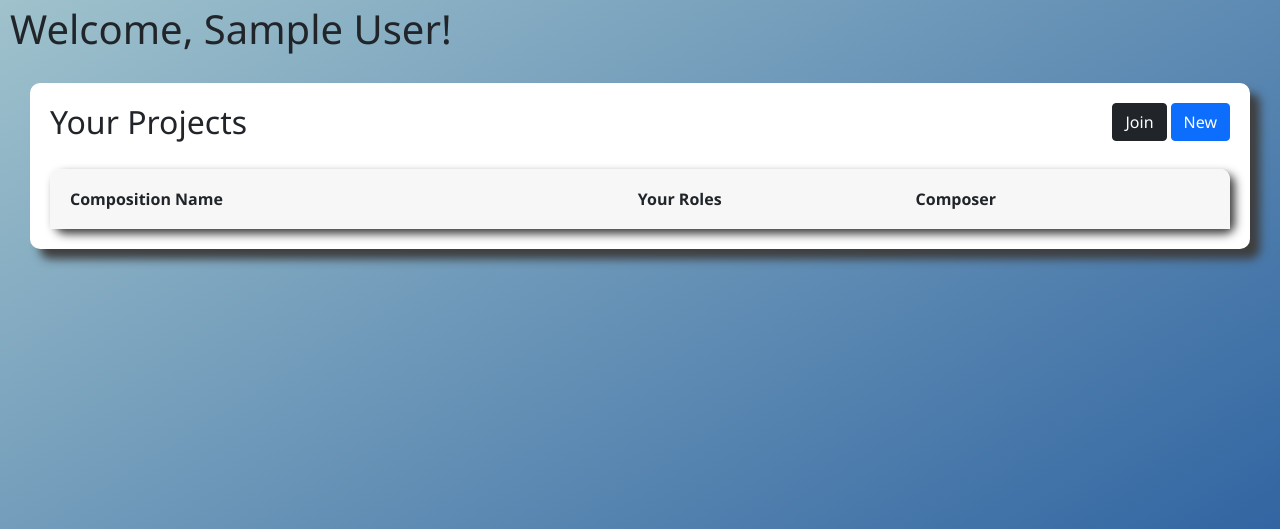
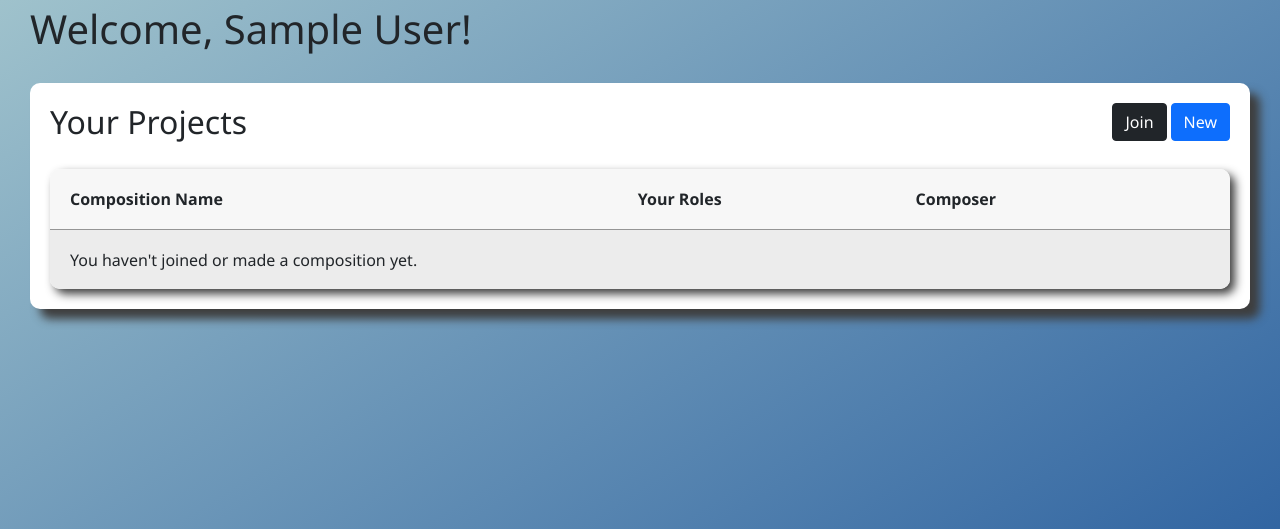
Before and after one commit to atEchoOff/remote-record, a PHP site: template templates/home.php in a window 1280 px wide. Shown: the top 529 px of the page. Run offline with PHP 8.4, Linux system fonts and the light colour scheme; the template is opened without the code that fills it, so the values that code supplies are empty; the visitor is signed in with stand-in values (Sample User, id 1).

Commit message:
fixed some bugs, tweaked some UI, etc

```diff
--- a/styles/main.css
+++ b/styles/main.css
@@ -43,6 +43,12 @@ table {
     margin-top: 20px;
     border-radius: 10px !important;
     box-shadow: 5px 5px 10px rgb(62, 62, 62);
+}
+
+h1 {
+    margin-left:30px;
+    margin-top:5px;
+    margin-bottom:0px;
 }
 
 /* Only horizontal bars on tables */
--- a/templates/composition.php
+++ b/templates/composition.php
@@ -141,6 +141,7 @@
       <h2 class="box-title">Saved Recordings</h2>
     </div>
 
+    <div style="overflow:auto;">
       <!-- For each product, show an existing waveform -->
       <?php
       // If there are no products, print a message for it
@@ -153,6 +154,7 @@
         echo Builder::playableWaveform($product["location"], $product["name"], $product["id"], true, false, $product["width"], true);
       }
       ?>
+    </div>
   </div>
 
   <script src="https://cdn.jsdelivr.net/npm/bootstrap@5.1.3/dist/js/bootstrap.bundle.min.js" integrity="sha384-ka7Sk0Gln4gmtz2MlQnikT1wXgYsOg+OMhuP+IlRH9sENBO0LRn5q+8nbTov4+1p" crossorigin="anonymous"></script>
--- a/templates/home.php
+++ b/templates/home.php
@@ -16,7 +16,7 @@
   <?php Builder::navbar(); ?>
 
   <!-- Your projects -->
-  <h1 style="margin-left: 10px; margin: bottom 0px; margin-top:5px;">Welcome, <?php echo $_SESSION["name"]; ?>!</h1>
+  <h1>Welcome, <?php echo $_SESSION["name"]; ?>!</h1>
   <div class="box-section">
     <div class="row justify-content-end">
       <div>
@@ -40,6 +40,16 @@
         <th style="width:2.5%;">Composer</th>
       </tr>
       <?php
+      // if no compositions, say so
+      if (sizeof($compositions) === 0) {
+        echo "
+        <tr>
+            <td>You haven't joined or made a composition yet.</td>
+            <td></td>
+            <td></td>
+        </tr>";
+    }
+
       // For each composition, print whether or not user is the composer, the name, and the composer
       foreach ($compositions as $composition) {
         if ($_SESSION["email"] === $composition["composer_email"]) {
--- a/templates/join_composition.php
+++ b/templates/join_composition.php
@@ -17,7 +17,7 @@
     <?php Builder::navbar(); ?>
 
     <!-- Your projects -->
-    <h1 style="margin-left: 10px; margin: bottom 0px; margin-top:5px;">Welcome, <?php echo $_SESSION["name"]; ?>!</h1>
+    <h1>Welcome, <?php echo $_SESSION["name"]; ?>!</h1>
     <div class="box-section">
         <div class="row justify-content-end">
             <div>
--- a/templates/new_composition.php
+++ b/templates/new_composition.php
@@ -16,8 +16,8 @@
     <!-- Navbar -->
     <?php Builder::navbar(); ?>
 
-    <div class="row justify-content-center">
-        <div class="col-5">
+    <div class="row justify-content-center col-12">
+        <div class="col-6" style="min-width: 500px">
             <!-- Box to hold composition form -->
             <div class="box-section">
                 <div class="row">
--- a/templates/record.php
+++ b/templates/record.php
@@ -40,6 +40,7 @@
       </div>
     </div>
     <!-- Display all recordings -->
+    <div style="overflow:auto;">
       <?php
       if (sizeof($recordings) === 0) {
         echo "<h5>No recordings</h5>";
@@ -49,14 +50,18 @@
         Builder::playableWaveform($recording["location"], $recording["name"], $recording["id"], $delete = true);
       }
       ?>
+    </div>
 
     <div style="clear:both"></div>
     <!-- Create New Recordings Section -->
     <h2 class="box-title">Create New Recording</h2>
+    <div style="clear:both"></div>
+    <div style="overflow:auto;">
     <!-- Backing Track -->
     <?php Builder::playableWaveform($composition["location"], "Backing Track", null, $delete = false) ?>
     <!-- New Recording Box -->
     <?php Builder::recordableWaveform(); ?>
+    </div>
     <div style="clear:both"></div>
   </div>
 
--- a/templates/signup.php
+++ b/templates/signup.php
@@ -14,10 +14,10 @@
 
 <body>
     <!-- Signup form -->
-    <div class="row justify-content-center" id="loginform">
-        <div class="col-5">
+    <div class="row justify-content-center col-12" id="loginform">
+        <div class="col-5" style="min-width: 500px;">
             <div class="box-section">
-                <h1 class="text-center">Sign Up:</h1>
+                <h1 style="margin-left:0px;" class="text-center">Sign Up:</h1>
                 <form action="?command=signup" method="post">
                     <div class="mb-3">
                         <label for="name" class="form-label">Name</label>
```
Also changed, not shown: templates/login.php (+4 -4 lines). Lines whose indentation alone changed are shown as unchanged.
